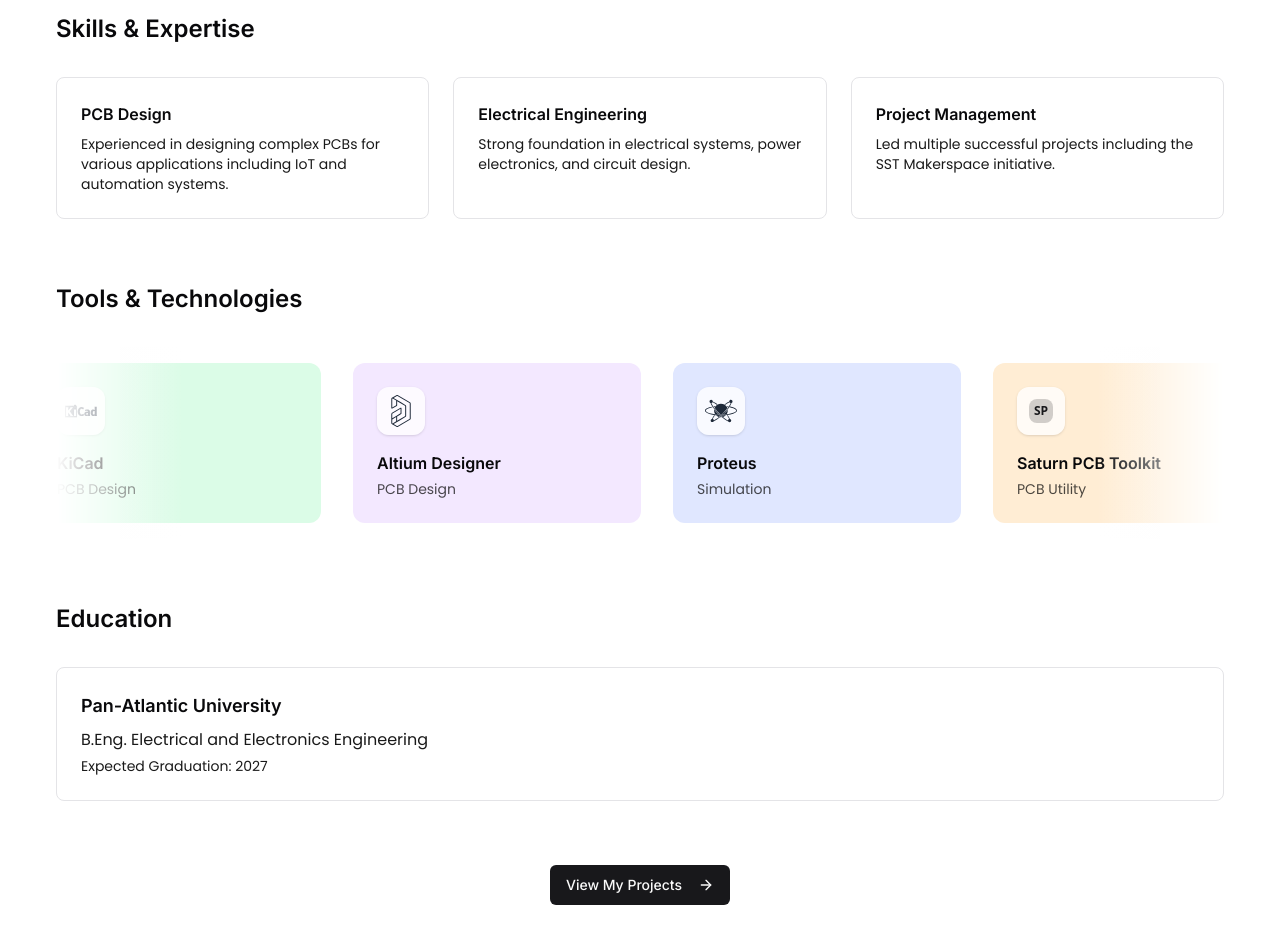
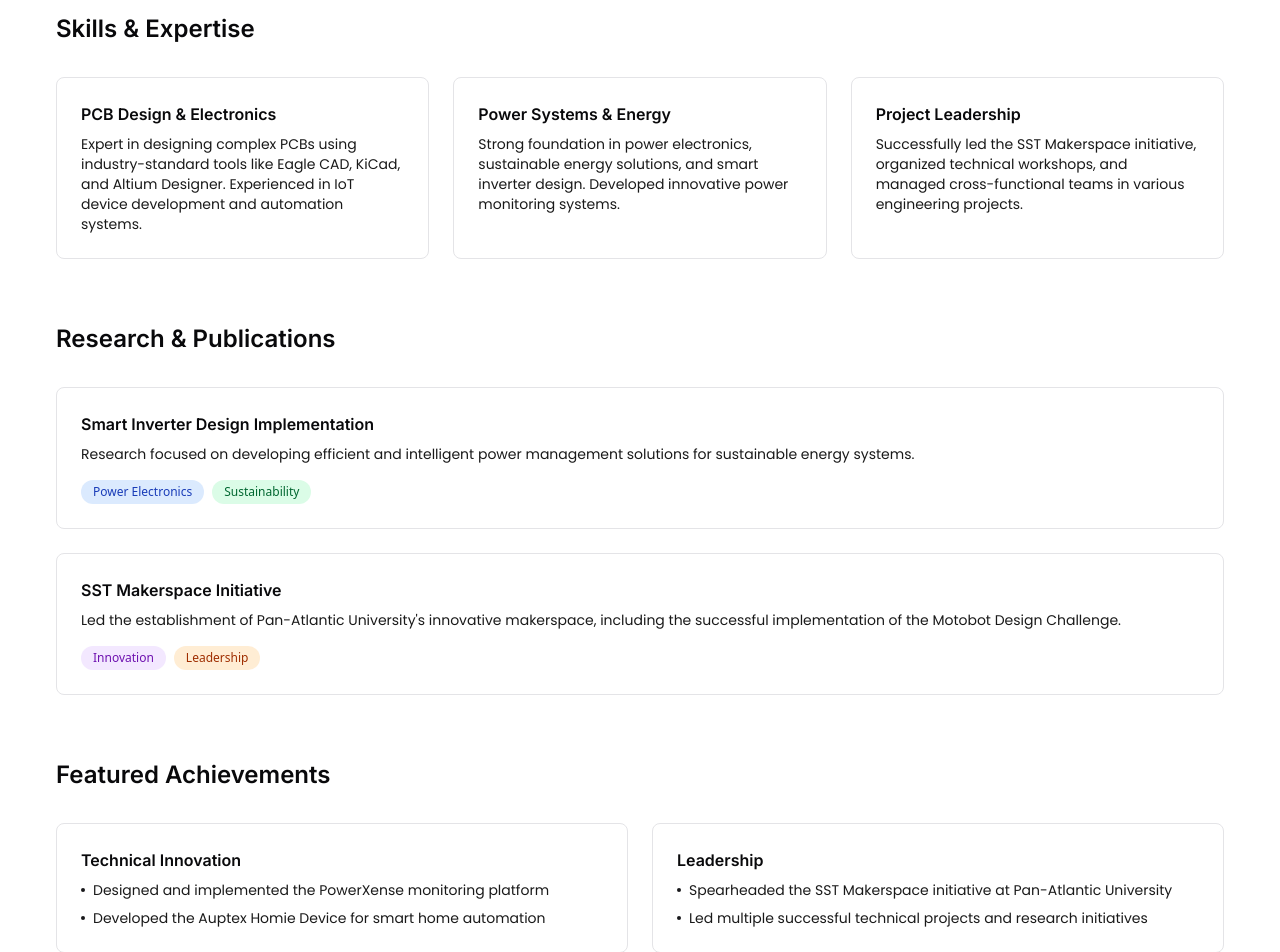
Before and after one commit to AJ-505/Saviour-E-portfolio, a React (Vite) app: page /about in a window 1280 px wide. Shown: the part 740-1692 px from the top of the page. Built offline with nearby package versions, Linux system fonts and the light colour scheme.

Commit message:
Feat: Add more content to about page

```diff
--- a/src/pages/AboutPage.tsx
+++ b/src/pages/AboutPage.tsx
@@ -124,19 +124,18 @@ const tools = [
 
 // 2. Create a mapping from tool name to its React Icon component
 const toolIcons: { [key: string]: React.ElementType } = {
-  "KiCad": SiKicad,
+  KiCad: SiKicad,
   "Altium Designer": SiAltiumdesigner,
-  "Proteus": SiProteus,
-  "AutoCAD": SiAutocad,
-  "Blender": SiBlender,
-  "Canva": SiCanva,
-  "Notion": SiNotion,
-  "Miro": SiMiro,
-  "PowerBI": SiPowers, // Assuming SiPowers is for PowerBI, please double-check your react-icons/si import
-  "Tableau": SiTableau,
-  "Medium": SiMedium,
+  Proteus: SiProteus,
+  AutoCAD: SiAutocad,
+  Blender: SiBlender,
+  Canva: SiCanva,
+  Notion: SiNotion,
+  Miro: SiMiro,
+  PowerBI: SiPowers, // Assuming SiPowers is for PowerBI, please double-check your react-icons/si import
+  Tableau: SiTableau,
+  Medium: SiMedium,
 };
-
 
 export default function AboutPage() {
   const scrollContainerRef = useRef<HTMLDivElement>(null);
@@ -176,14 +175,16 @@ export default function AboutPage() {
         // than hardcoding `singleCardWidth` if card widths might vary.
 
         // Get the first set of cards to measure
-        const firstSetOfCards = Array.from(scrollContainerRef.current.children).slice(0, tools.length) as HTMLElement[];
+        const firstSetOfCards = Array.from(
+          scrollContainerRef.current.children
+        ).slice(0, tools.length) as HTMLElement[];
 
         let calculatedContentWidth = 0;
         if (firstSetOfCards.length > 0) {
           firstSetOfCards.forEach((card, index) => {
             calculatedContentWidth += card.offsetWidth;
             // Add gap for all but the last card in the set
-                if (index < firstSetOfCards.length -1) {
+            if (index < firstSetOfCards.length - 1) {
               calculatedContentWidth += 32; // gap-8 = 32px
             }
           });
@@ -195,7 +196,7 @@ export default function AboutPage() {
           // Fallback if elements aren't immediately available for measurement
           // Using your previous hardcoded values
           const singleCardWidth = 288; // w-72 = 72 * 4 = 288px
-            const gapWidth = 32;       // gap-8 = 8 * 4 = 32px
+          const gapWidth = 32; // gap-8 = 8 * 4 = 32px
           calculatedContentWidth = tools.length * (singleCardWidth + gapWidth);
         }
 
@@ -217,7 +218,6 @@ export default function AboutPage() {
       clearTimeout(timeoutId);
     };
   }, [animateScroll]); // Dependency on tools.length to remeasure if tool count changes
-
 
   return (
     <>
@@ -315,17 +315,100 @@ export default function AboutPage() {
           </h2>
           <div className="grid grid-cols-1 md:grid-cols-2 lg:grid-cols-3 gap-6">
             <SkillCard
-              title="PCB Design"
-              description="Experienced in designing complex PCBs for various applications including IoT and automation systems."
+              title="PCB Design & Electronics"
+              description="Expert in designing complex PCBs using industry-standard tools like Eagle CAD, KiCad, and Altium Designer. Experienced in IoT device development and automation systems."
             />
             <SkillCard
-              title="Electrical Engineering"
-              description="Strong foundation in electrical systems, power electronics, and circuit design."
+              title="Power Systems & Energy"
+              description="Strong foundation in power electronics, sustainable energy solutions, and smart inverter design. Developed innovative power monitoring systems."
             />
             <SkillCard
-              title="Project Management"
-              description="Led multiple successful projects including the SST Makerspace initiative."
+              title="Project Leadership"
+              description="Successfully led the SST Makerspace initiative, organized technical workshops, and managed cross-functional teams in various engineering projects."
             />
+          </div>
+        </section>
+
+        {/* Research & Publications */}
+        <section className="mb-16">
+          <h2 className="text-2xl font-semibold mb-8 font-[Inter]">
+            Research & Publications
+          </h2>
+          <div className="grid grid-cols-1 gap-6">
+            <div className="border rounded-lg p-6 hover:border-primary/50 transition-colors">
+              <h3 className="font-semibold mb-2 font-[Inter]">
+                Smart Inverter Design Implementation
+              </h3>
+              <p className="text-sm text-black/90 font-[Poppins] mb-4">
+                Research focused on developing efficient and intelligent power
+                management solutions for sustainable energy systems.
+              </p>
+              <div className="flex gap-2">
+                <span className="text-xs bg-blue-100 text-blue-800 px-3 py-1 rounded-full">
+                  Power Electronics
+                </span>
+                <span className="text-xs bg-green-100 text-green-800 px-3 py-1 rounded-full">
+                  Sustainability
+                </span>
+              </div>
+            </div>
+            <div className="border rounded-lg p-6 hover:border-primary/50 transition-colors">
+              <h3 className="font-semibold mb-2 font-[Inter]">
+                SST Makerspace Initiative
+              </h3>
+              <p className="text-sm text-black/90 font-[Poppins] mb-4">
+                Led the establishment of Pan-Atlantic University's innovative
+                makerspace, including the successful implementation of the
+                Motobot Design Challenge.
+              </p>
+              <div className="flex gap-2">
+                <span className="text-xs bg-purple-100 text-purple-800 px-3 py-1 rounded-full">
+                  Innovation
+                </span>
+                <span className="text-xs bg-orange-100 text-orange-800 px-3 py-1 rounded-full">
+                  Leadership
+                </span>
+              </div>
+            </div>
+          </div>
+        </section>
+
+        {/* Featured Achievements */}
+        <section className="mb-16">
+          <h2 className="text-2xl font-semibold mb-8 font-[Inter]">
+            Featured Achievements
+          </h2>
+          <div className="grid grid-cols-1 md:grid-cols-2 gap-6">
+            <div className="border rounded-lg p-6 hover:border-primary/50 transition-colors">
+              <h3 className="font-semibold mb-2 font-[Inter]">
+                Technical Innovation
+              </h3>
+              <ul className="space-y-2">
+                <li className="text-sm text-black/90 font-[Poppins] flex items-start gap-2">
+                  <span className="block w-1 h-1 rounded-full bg-primary mt-2"></span>
+                  Designed and implemented the PowerXense monitoring platform
+                </li>
+                <li className="text-sm text-black/90 font-[Poppins] flex items-start gap-2">
+                  <span className="block w-1 h-1 rounded-full bg-primary mt-2"></span>
+                  Developed the Auptex Homie Device for smart home automation
+                </li>
+              </ul>
+            </div>
+            <div className="border rounded-lg p-6 hover:border-primary/50 transition-colors">
+              <h3 className="font-semibold mb-2 font-[Inter]">Leadership</h3>
+              <ul className="space-y-2">
+                <li className="text-sm text-black/90 font-[Poppins] flex items-start gap-2">
+                  <span className="block w-1 h-1 rounded-full bg-primary mt-2"></span>
+                  Spearheaded the SST Makerspace initiative at Pan-Atlantic
+                  University
+                </li>
+                <li className="text-sm text-black/90 font-[Poppins] flex items-start gap-2">
+                  <span className="block w-1 h-1 rounded-full bg-primary mt-2"></span>
+                  Led multiple successful technical projects and research
+                  initiatives
+                </li>
+              </ul>
+            </div>
           </div>
         </section>
 
@@ -425,7 +508,12 @@ function ToolCard({
           <IconComponent className="h-8 w-8 text-gray-800 dark:text-white" />
         ) : (
           <div className="w-6 h-6 bg-primary/20 rounded-lg flex items-center justify-center text-xs text-primary font-bold">
-            {name.split(' ').map(n => n[0]).join('').substring(0, 2)} {/* Fallback: Initials */}
+            {name
+              .split(" ")
+              .map((n) => n[0])
+              .join("")
+              .substring(0, 2)}{" "}
+            {/* Fallback: Initials */}
           </div>
         )}
       </div>
```
Lines whose indentation alone changed are shown as unchanged.
